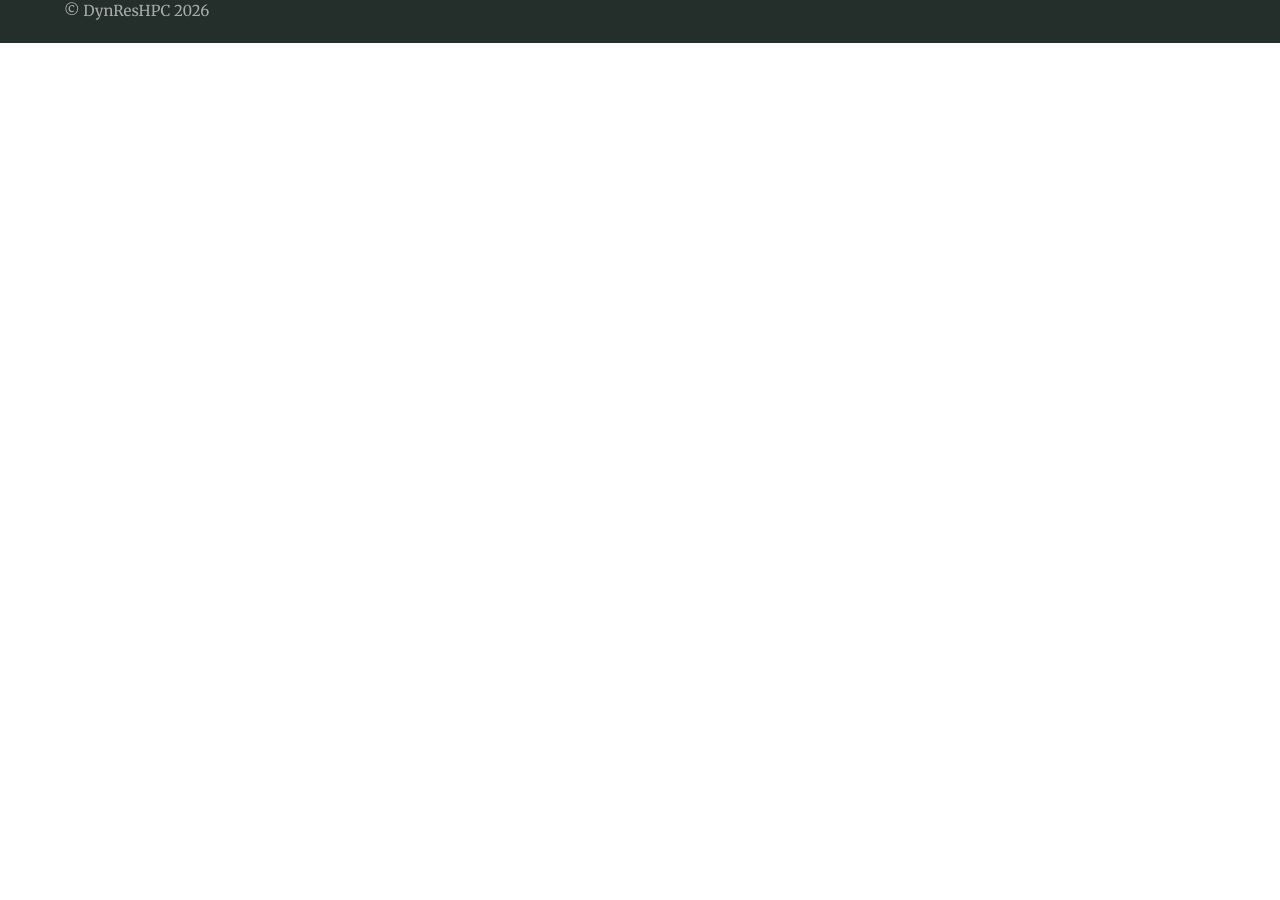
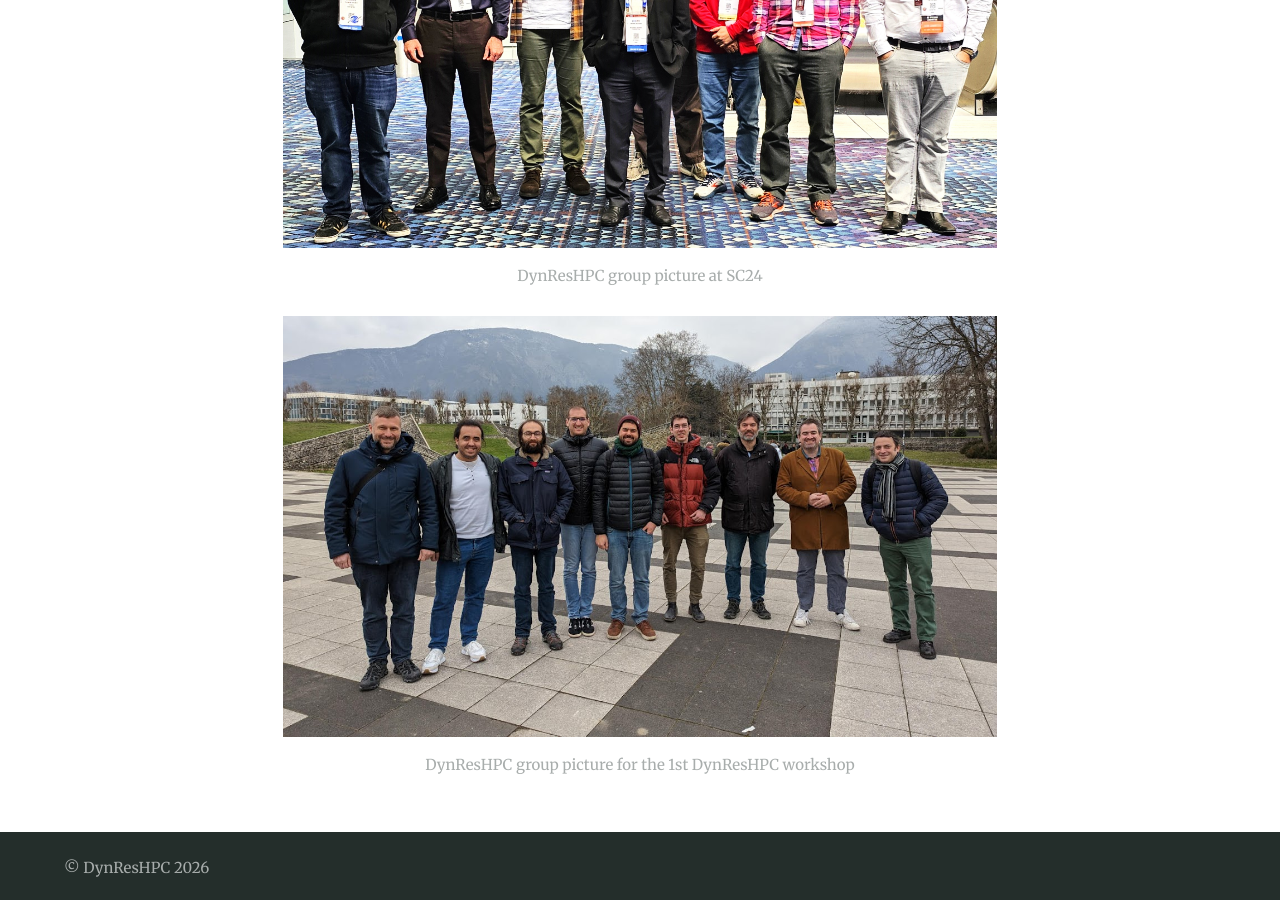
Before and after one commit to dynreshpc/dynreshpc.github.io, a Jekyll site: the page built from resources.md, in a window 1280 px wide and 900 px high, scrolled down 1557 px. Built offline with Jekyll 4.4.1, drawn with Linux system fonts in a browser that asks for light colours; before the commit the page ends 1600 px from its top, so only the background shows below that; some of the changed text lies outside the part shown.

Commit message:
Update resources.md
Added group pictures

```diff
--- a/resources.md
+++ b/resources.md
@@ -5,6 +5,10 @@
 
 ## Group Pictures
 
+{% include figure.html image="/assets/images/group-picture-sc25.jpg" caption="DynResHPC group picture at SC25" %}
+
 {% include figure.html image="/assets/images/group-picture-isc25.jpg" caption="DynResHPC group picture at ISC25" %}
 
 {% include figure.html image="/assets/images/group-picture-sc24.jpg" caption="DynResHPC group picture at SC24" %}
+
+{% include figure.html image="/assets/images/group_picture_dynwrk1.jpg" caption="DynResHPC group picture for the 1st DynResHPC workshop" %}
```
